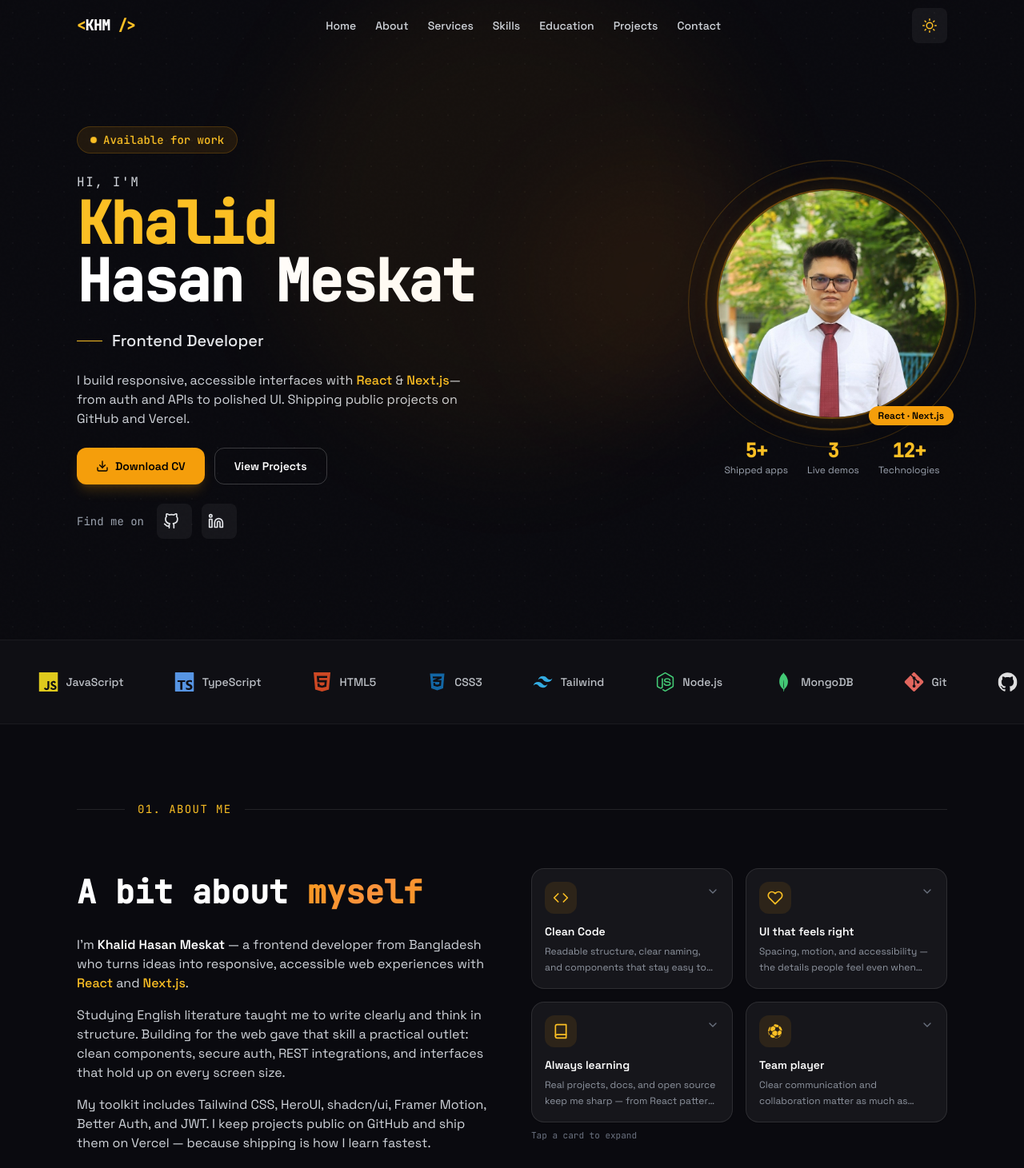
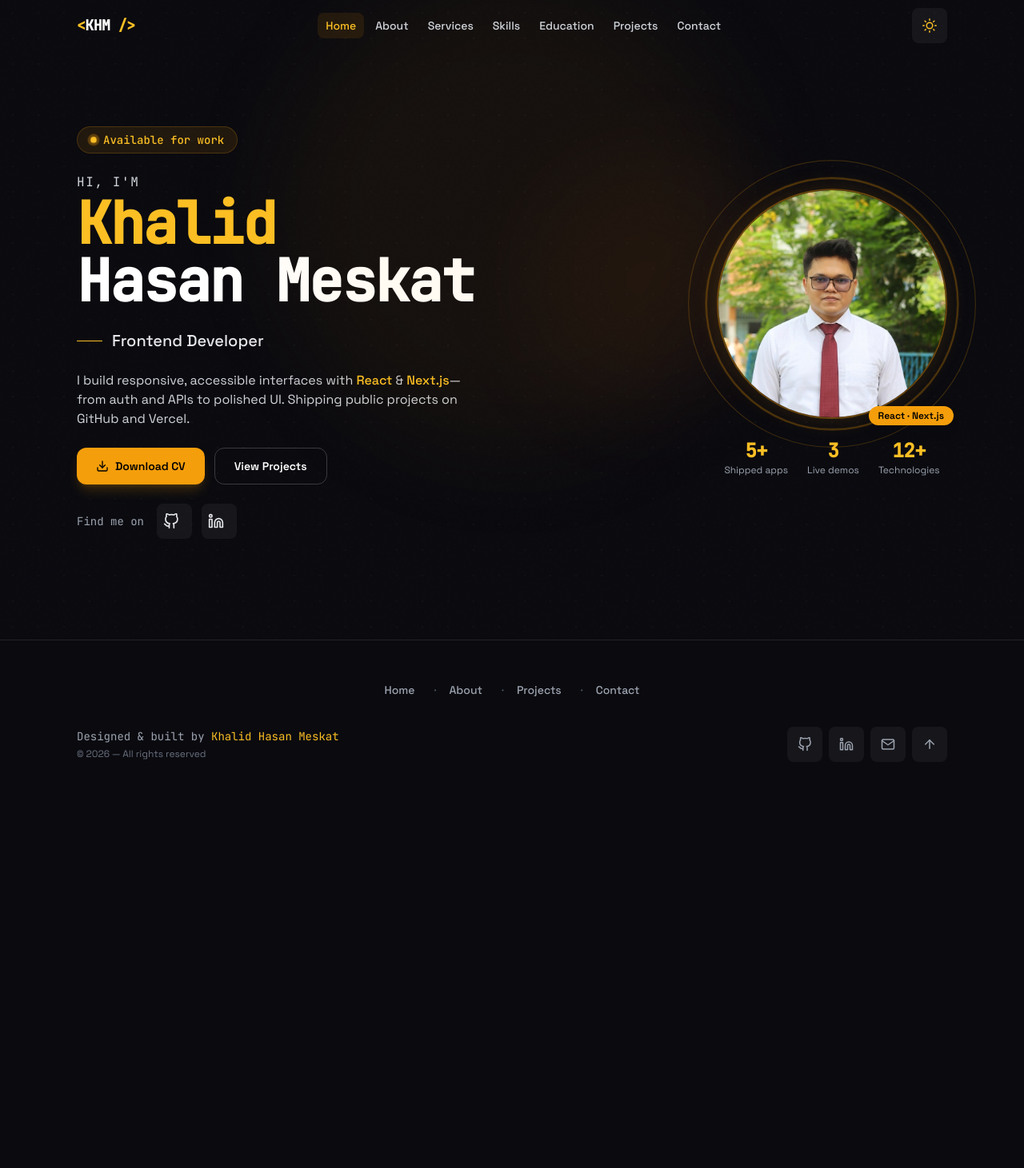
Before and after one commit to khalidhasan-m/portfolio_nextjs, a Next.js app: page / in a window 1280 px wide. Shown: the top 1461 px of the page at 80% size. After the commit the page ends 993 px from the top, so only its background shows below. Built offline with nearby package versions, Linux system fonts and the light colour scheme.

Commit message:
Refine homepage navigation and project preview

```diff
--- a/src/app/page.jsx
+++ b/src/app/page.jsx
@@ -1,15 +1,6 @@
-import dynamic from "next/dynamic";
 import Navbar from "@/components/Navbar";
 import Hero from "@/components/Hero";
 import Footer from "@/components/Footer";
-
-const TechMarquee = dynamic(() => import("@/components/TechMarquee"));
-const About = dynamic(() => import("@/components/About"));
-const Services = dynamic(() => import("@/components/Services"));
-const Skills = dynamic(() => import("@/components/Skills"));
-const Education = dynamic(() => import("@/components/Education"));
-const Projects = dynamic(() => import("@/components/Projects"));
-const Contact = dynamic(() => import("@/components/Contact"));
 
 export default function Home() {
   return (
@@ -18,13 +9,6 @@ export default function Home() {
       <main id="main-content" role="main" tabIndex={-1}>
         <div className="noise-bg">
           <Hero />
-          <TechMarquee />
-          <About />
-          <Services />
-          <Skills />
-          <Education />
-          <Projects />
-          <Contact />
         </div>
       </main>
       <Footer />
--- a/src/components/Navbar.jsx
+++ b/src/components/Navbar.jsx
@@ -3,6 +3,7 @@ import { useState, useEffect, useRef, useCallback } from "react";
 import { useTheme } from "next-themes";
 import { FiSun, FiMoon, FiMenu, FiX } from "react-icons/fi";
 import Link from "next/link";
+import { usePathname } from "next/navigation";
 
 const navLinks = [
   { label: "Home", href: "/" },
@@ -16,29 +17,25 @@ const navLinks = [
 
 export default function Navbar() {
   const { theme, setTheme } = useTheme();
+  const pathname = usePathname();
   const [mounted, setMounted] = useState(false);
   const [scrolled, setScrolled] = useState(false);
   const [mobileOpen, setMobileOpen] = useState(false);
-  const [active, setActive] = useState("home");
+  const [active, setActive] = useState("/");
   const menuRef = useRef(null);
   const menuButtonRef = useRef(null);
 
   useEffect(() => {
     setMounted(true);
-    const handleScroll = () => {
-      setScrolled(window.scrollY > 20);
-      const sections = navLinks.map((l) => l.href.replace("#", ""));
-      for (let i = sections.length - 1; i >= 0; i--) {
-        const el = document.getElementById(sections[i]);
-        if (el && window.scrollY >= el.offsetTop - 120) {
-          setActive(sections[i]);
-          break;
-        }
-      }
-    };
+    setActive(pathname || "/");
+
+    if (pathname !== "/") return undefined;
+
+    const handleScroll = () => setScrolled(window.scrollY > 20);
+    handleScroll();
     window.addEventListener("scroll", handleScroll, { passive: true });
     return () => window.removeEventListener("scroll", handleScroll);
-  }, []);
+  }, [pathname]);
 
   const closeMenu = useCallback(() => {
     setMobileOpen(false);
@@ -85,8 +82,7 @@ export default function Navbar() {
     };
   }, [mobileOpen, closeMenu]);
 
-  const onNavClick = (e) => {
-    // allow default hash navigation; still close mobile menu
+  const onNavClick = () => {
     closeMenu();
   };
 
@@ -121,10 +117,10 @@ export default function Navbar() {
               <Link
                 key={link.href}
                 href={link.href}
-                aria-current={active === link.href.replace("#", "") ? "page" : undefined}
+                aria-current={active === link.href ? "page" : undefined}
                 onClick={onNavClick}
                 className={`px-2.5 py-1.5 rounded-lg text-sm font-medium transition-all duration-200 ${
-                  active === link.href.replace("#", "")
+                  active === link.href
                     ? "text-amber-700 dark:text-amber-400 dark:bg-amber-500/10 bg-amber-500/15"
                     : "dark:text-gray-300 text-gray-800 dark:hover:text-white hover:text-gray-900 dark:hover:bg-white/5 hover:bg-black/5"
                 }`}
@@ -183,9 +179,9 @@ export default function Navbar() {
                 href={link.href}
                 role="menuitem"
                 onClick={onNavClick}
-                aria-current={active === link.href.replace("#", "") ? "page" : undefined}
+                aria-current={active === link.href ? "page" : undefined}
                 className={`px-4 py-2.5 rounded-lg text-sm font-medium text-left transition-all duration-200 min-h-[44px] flex items-center ${
-                  active === link.href.replace("#", "")
+                  active === link.href
                     ? "text-amber-700 dark:text-amber-400 dark:bg-amber-500/10 bg-amber-500/15"
                     : "dark:text-gray-300 text-gray-800 dark:hover:text-white hover:text-gray-900"
                 }`}
```
Also changed, not shown: public/projects/hireloop.webp.
